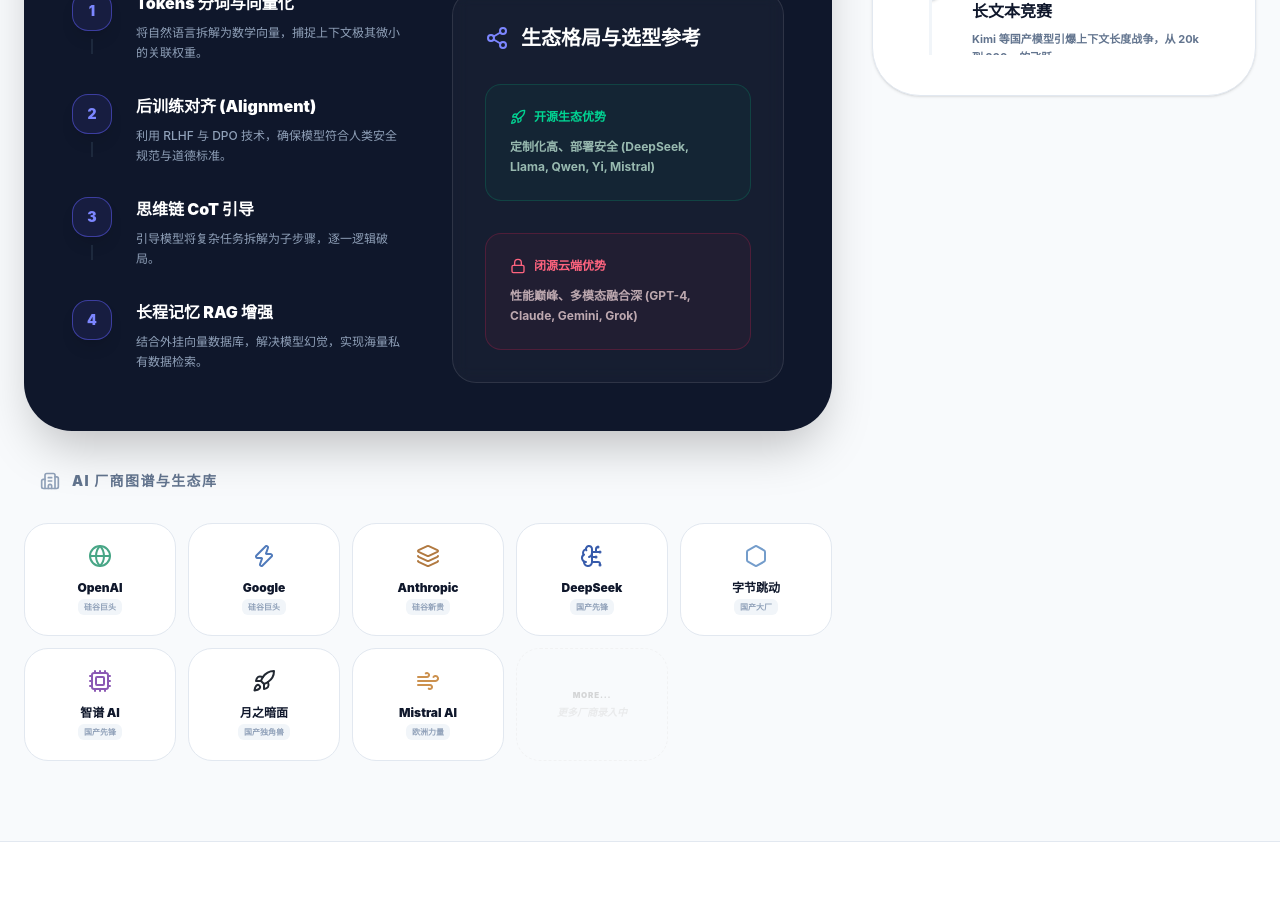
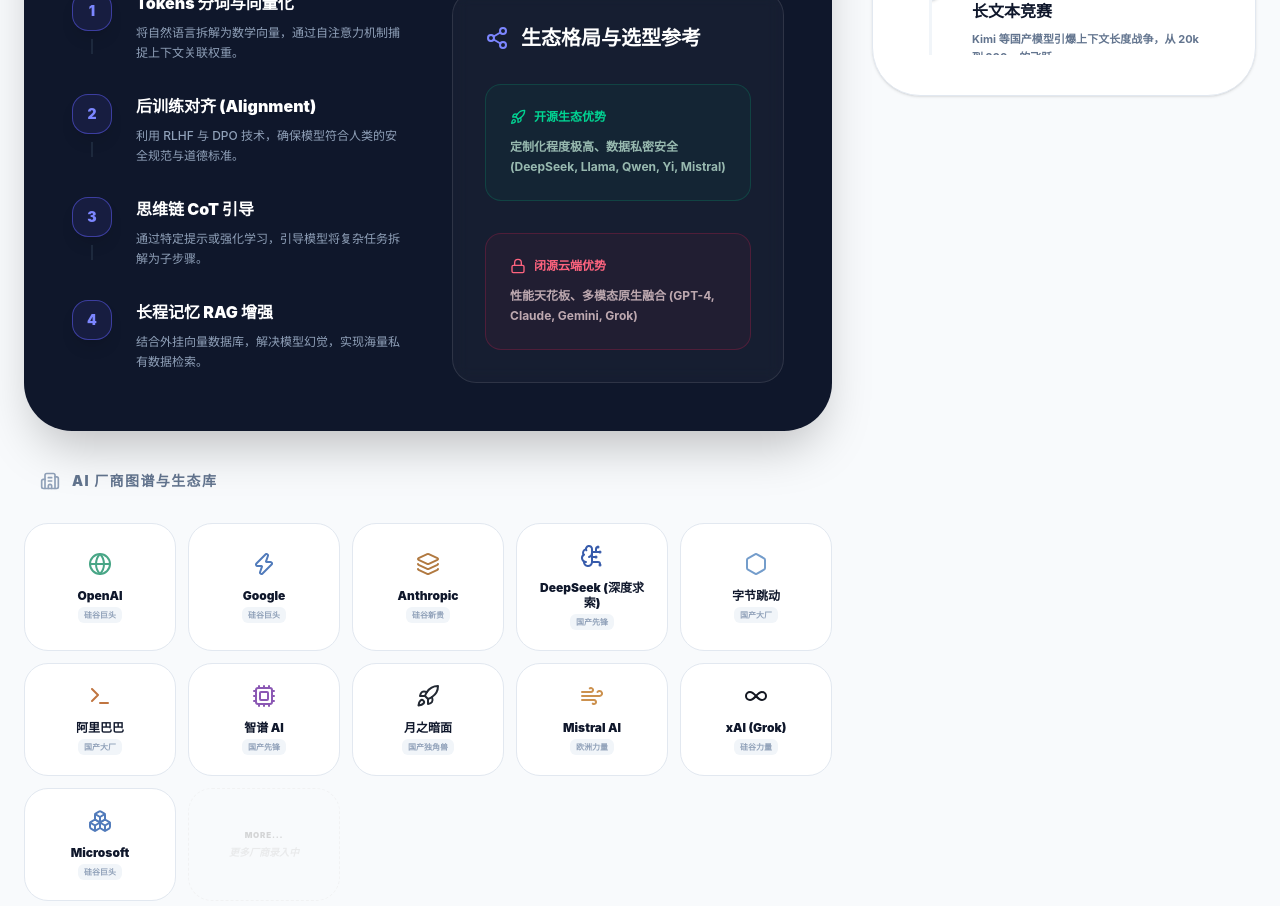
Before and after one commit to billowssun/ai-knowledge-pro, a React (Vite) app: page / in a window 1280 px wide. Shown: the part 680-1586 px from the top of the page. Built offline with nearby package versions, Linux system fonts and the light colour scheme.

Commit message:
Update App.jsx

```diff
--- a/src/App.jsx
+++ b/src/App.jsx
@@ -19,13 +19,15 @@
   { year: "1943", title: "神经元数学模型", desc: "McCulloch 和 Pitts 提出神经元的数学表达，为神经网络奠定逻辑基础。" },
   { year: "1950", title: "图灵测试", desc: "阿兰·图灵定义机器智能标准，提出“机器能思考吗？”的终极评判。" },
   { year: "1956", title: "达特茅斯会议", desc: "术语“人工智能”正式诞生，确立了 AI 作为一个独立的研究领域。" },
-  { year: "1966", title: "ELIZA 诞生", desc: "第一个能够模拟心理医生的聊天程序，展示了自然语言处理的潜力。" },
+  { year: "1966", title: "ELIZA 诞生", desc: "第一个能够模拟心理医生的聊天程序，展示了自然语言处理的初步潜力。" },
+  { year: "1986", title: "反向传播算法", desc: "Hinton 等人推广 BP 算法，解决了多层神经网络的训练难题。" },
   { year: "1997", title: "深蓝击败棋王", desc: "IBM 深蓝击败国际象棋冠军卡斯帕罗夫，暴力搜索算法的巅峰。" },
-  { year: "2012", title: "AlexNet 视觉革命", desc: "卷积神经网络在 ImageNet 大赛碾压传统算法，深度学习时代开启。" },
+  { year: "2006", title: "深度学习概念", desc: "Geoffrey Hinton 提出多层神经网络的有效训练方法，AI 进入第三次浪潮。" },
+  { year: "2012", title: "AlexNet 视觉革命", desc: "深度学习在 ImageNet 大赛碾压传统算法，神经网络开始统治视觉领域。" },
   { year: "2016", title: "AlphaGo 奇迹", desc: "DeepMind 击败围棋世界冠军，证明深度强化学习在复杂决策中的上限。" },
-  { year: "2017", title: "Transformer 降临", desc: "Google 提出 Attention 机制，彻底统一了 NLP 领域的底层架构。" },
-  { year: "2020", title: "GPT-3 & Scaling Law", desc: "证明了规模化可以产生令人惊叹的智能涌现，大模型赛道开启。" },
-  { year: "2022", title: "ChatGPT 全球引爆", desc: "生成式 AI 跨越奇点，AGI 路线图正式明晰，AI 走入全民时代。" },
+  { year: "2017", title: "Transformer 降临", desc: "Google 提出 Attention 机制，彻底统一了自然语言处理的底层架构。" },
+  { year: "2020", title: "GPT-3 发布", desc: "1750亿参数规模验证了 Scaling Law 的存在，AI 产生惊人的涌现能力。" },
+  { year: "2022", title: "ChatGPT 引爆全球", desc: "生成式 AI 跨越奇点，AGI 路线图正式明晰，AI 走入千家万户。" },
   { year: "2024", title: "视频与推理元年", desc: "Sora 模拟物理世界，o1 开启慢思考革命，AI 逻辑推理达到新高度。" },
   { year: "2026", title: "全能 Agent 时代", desc: "自主智能体全面爆发，AI 能够独立理解物理世界并执行长链路任务。" }
 ];
@@ -48,50 +50,59 @@
       { year: "2020", title: "GPT-3 涌现", desc: "1750亿参数规模引发智能涌现，AI 开始展示未被训练的代码与推理能力。" },
       { year: "2021", title: "GitHub Copilot", desc: "基于 Codex 模型，AI 正式进入程序员工作流，开启结对编程时代。" },
       { year: "2023", title: "长文本竞赛", desc: "Kimi 等国产模型引爆上下文长度战争，从 20k 到 200w 的飞跃。" },
-      { year: "2024", title: "o1 慢思考革命", desc: "OpenAI 引入强化学习生成的思维链，让模型具备逻辑预演能力。" },
-      { year: "2025", title: "DeepSeek R1 震撼开源", desc: "国产推理模型开源，打破了闭源公司对顶级推理能力的垄断。" }
+      { year: "2024", title: "o1 慢思考革命", desc: "OpenAI 引入强化学习生成的思维链，让模型具备了在回答前进行逻辑预演的能力。" },
+      { year: "2025", title: "DeepSeek R1 震撼开源", desc: "纯强化学习训练出的推理模型开源，打破了闭源公司对顶级推理能力的垄断。" }
     ],
     principles: {
       title: "自回归生成 (Autoregressive) 与 混合专家 (MoE)",
-      content: "大语言模型（LLM）的底层基于 Transformer 架构。2025 年主流模型已全面转向 MoE 架构，仅激活部分专家神经元，在保持智能密度的同时极大降低了成本。最新的强化学习算法则通过思维链（CoT）让模型在输出前进行多路径自我博弈。"
+      content: "大语言模型（LLM）的底层基于 Transformer 架构。2025 年主流模型已全面转向 MoE 架构，仅激活部分专家神经元。最新的强化学习算法则通过思维链（CoT）让模型在输出前进行多路径自我博弈。"
     },
     deepDive: {
       steps: [
-        { title: "Tokens 分词与向量化", desc: "将自然语言拆解为数学向量，捕捉上下文极其微小的关联权重。" },
-        { title: "后训练对齐 (Alignment)", desc: "利用 RLHF 与 DPO 技术，确保模型符合人类安全规范与道德标准。" },
-        { title: "思维链 CoT 引导", desc: "引导模型将复杂任务拆解为子步骤，逐一逻辑破局。" },
+        { title: "Tokens 分词与向量化", desc: "将自然语言拆解为数学向量，通过自注意力机制捕捉上下文关联权重。" },
+        { title: "后训练对齐 (Alignment)", desc: "利用 RLHF 与 DPO 技术，确保模型符合人类的安全规范与道德标准。" },
+        { title: "思维链 CoT 引导", desc: "通过特定提示或强化学习，引导模型将复杂任务拆解为子步骤。" },
         { title: "长程记忆 RAG 增强", desc: "结合外挂向量数据库，解决模型幻觉，实现海量私有数据检索。" }
       ],
       comparison: {
-        open: "定制化高、部署安全 (DeepSeek, Llama, Qwen, Yi, Mistral)",
-        closed: "性能巅峰、多模态融合深 (GPT-4, Claude, Gemini, Grok)"
+        open: "定制化程度极高、数据私密安全 (DeepSeek, Llama, Qwen, Yi, Mistral)",
+        closed: "性能天花板、多模态原生融合 (GPT-4, Claude, Gemini, Grok)"
       }
     },
     vendors: [
       { id: "v-openai", name: "OpenAI", logo: <Globe className="w-6 h-6 text-emerald-500" />, origin: "硅谷巨头", desc: "行业先行者", models: [
-        { name: "o1 / o3", type: "推理模型", status: "闭源", specs: { context: "200K", params: "未知", cost: "高" }, features: ["推理深度思考", "代码专家"], suitability: "高智力科研与算法。" },
-        { name: "GPT-4o", type: "旗舰基座", status: "闭源", specs: { context: "128K", params: "万亿", cost: "中" }, features: ["实时交互", "全能"], suitability: "万能个人助手。" }
+        { name: "o1 / o3", type: "推理模型", status: "闭源", specs: { context: "200K", params: "未知", cost: "高" }, features: ["推理深度思考", "复杂代码"], suitability: "高智力科研。" },
+        { name: "GPT-4o", type: "旗舰基座", status: "闭源", specs: { context: "128K", params: "万亿", cost: "中" }, features: ["实时音视频", "全能"], suitability: "万能个人助手。" }
       ]},
       { id: "v-google", name: "Google", logo: <Zap className="w-6 h-6 text-blue-500" />, origin: "硅谷巨头", desc: "AI 架构鼻祖", models: [
-        { name: "Gemini 2.0 Pro", type: "原生多模态", status: "闭源", specs: { context: "2M+", params: "巨型", cost: "中" }, features: ["超长上下文", "多模态原生"], suitability: "海量资料阅读分析。" }
+        { name: "Gemini 2.0 Pro", type: "原生多模态", status: "闭源", specs: { context: "2M+", params: "巨型", cost: "中" }, features: ["超长上下文", "原生多模态"], suitability: "海量资料阅读。" }
       ]},
       { id: "v-anthropic", name: "Anthropic", logo: <Layers className="w-6 h-6 text-amber-600" />, origin: "硅谷新贵", desc: "代码与逻辑王者", models: [
-        { name: "Claude 3.5 Sonnet", type: "创作/编程", status: "闭源", specs: { context: "200K", params: "未知", cost: "中" }, features: ["行文细腻", "编程第一"], suitability: "深度创作者与程序员。" }
+        { name: "Claude 3.5 Sonnet", type: "创作/编程", status: "闭源", specs: { context: "200K", params: "未知", cost: "中" }, features: ["行文极具人味", "代码极强"], suitability: "程序员与创作者。" }
       ]},
-      { id: "v-deepseek", name: "DeepSeek", logo: <BrainCircuit className="w-6 h-6 text-blue-600" />, origin: "国产先锋", desc: "开源之光", models: [
-        { name: "R1 / V3", type: "推理/通用", status: "开源", specs: { context: "128K", params: "671B", cost: "极低" }, features: ["推理比肩o1", "极致性价比"], suitability: "开发者本地部署首选。" }
+      { id: "v-deepseek", name: "DeepSeek (深度求索)", logo: <BrainCircuit className="w-6 h-6 text-blue-600" />, origin: "国产先锋", desc: "开源之光", models: [
+        { name: "R1 / V3", type: "推理/通用", status: "开源", specs: { context: "128K", params: "671B", cost: "极低" }, features: ["价格战神", "推理强"], suitability: "开发者首选。" }
       ]},
       { id: "v-bytedance", name: "字节跳动", logo: <Hexagon className="w-6 h-6 text-blue-400" />, origin: "国产大厂", desc: "应用之王", models: [
-        { name: "豆包 Pro", type: "大规模通用", status: "闭源", specs: { context: "256K", params: "MoE", cost: "极低" }, features: ["字节生态", "极高并发"], suitability: "商业应用大规模接入。" }
+        { name: "豆包 Pro", type: "大规模通用", status: "闭源", specs: { context: "256K", params: "MoE", cost: "极低" }, features: ["极高并发", "字节生态"], suitability: "海量C端接入。" }
       ]},
-      { id: "v-zhipu", name: "智谱 AI", logo: <CpuIcon className="w-6 h-6 text-purple-500" />, origin: "国产先锋", desc: "学术派巨头", models: [
-        { name: "GLM-4 / 5", type: "旗舰基座", status: "闭源/开源", specs: { context: "256K", params: "千亿级", cost: "中" }, features: ["ToolUse极强", "清华系底蕴"], suitability: "Agent 智能体构建。" }
+      { id: "v-alibaba", name: "阿里巴巴", logo: <Terminal className="w-6 h-6 text-orange-500" />, origin: "国产大厂", desc: "全能开源主力", models: [
+        { name: "Qwen 2.5 / 3", type: "旗舰基座", status: "开源", specs: { context: "128K-1M", params: "72B+", cost: "低" }, features: ["中文无敌", "工具调用强"], suitability: "企业级应用底座。" }
+      ]},
+      { id: "v-zhipu", name: "智谱 AI", logo: <CpuIcon className="w-6 h-6 text-purple-500" />, origin: "国产先锋", desc: "清华系学术派", models: [
+        { name: "GLM-4 / 5", type: "旗舰基座", status: "闭源/开源", specs: { context: "256K", params: "千亿级", cost: "中" }, features: ["ToolUse极强", "学术底蕴"], suitability: "Agent 智能体构建。" }
       ]},
       { id: "v-moonshot", name: "月之暗面", logo: <Rocket className="w-6 h-6 text-slate-800" />, origin: "国产独角兽", desc: "长文本先驱", models: [
-        { name: "Kimi k1.5", type: "超长文本", status: "闭源", specs: { context: "2M+", params: "未知", cost: "中" }, features: ["长文本解析", "搜索强"], suitability: "长文档、财报分析。" }
+        { name: "Kimi k1.5", type: "超长文本", status: "闭源", specs: { context: "2M+", params: "未知", cost: "中" }, features: ["超长记忆", "搜索增强"], suitability: "长文档分析。" }
       ]},
       { id: "v-mistral", name: "Mistral AI", logo: <Wind className="w-6 h-6 text-orange-400" />, origin: "欧洲力量", desc: "开源之王(欧洲)", models: [
-        { name: "Mistral Large 2", type: "开源基座", status: "开源", specs: { context: "128K", params: "123B", cost: "低" }, features: ["效率奇高", "多语言强"], suitability: "全球化业务处理。" }
+        { name: "Mistral Large 2", type: "开源基座", status: "开源", specs: { context: "128K", params: "123B", cost: "低" }, features: ["效率奇高", "多语言强"], suitability: "全球化业务。" }
+      ]},
+      { id: "v-xai", name: "xAI (Grok)", logo: <Infinity className="w-6 h-6 text-slate-900" />, origin: "硅谷力量", desc: "马斯克的AI", models: [
+        { name: "Grok-3", type: "超大规模", status: "闭源", specs: { context: "未知", params: "巨量", cost: "中" }, features: ["实时X数据", "不设限"], suitability: "实时新闻分析。" }
+      ]},
+      { id: "v-ms", name: "Microsoft", logo: <Boxes className="w-6 h-6 text-blue-500" />, origin: "硅谷巨头", desc: "集成之王", models: [
+        { name: "Phi-4", type: "高密度小模型", status: "开源", specs: { context: "128K", params: "14B", cost: "免" }, features: ["最强小模型", "教科书数据"], suitability: "端侧部署。" }
       ]}
     ]
   },
@@ -102,10 +113,10 @@
     color: "cyan",
     stats: { aesthetics: 95, speed: 92, control: 90 },
     history: [
-      { year: "2018", title: "StyleGAN", desc: "NVIDIA 发布，人脸生成达到“无法分辨虚实”的高度。" },
-      { year: "2022", title: "Diffusion 爆发", desc: "Stable Diffusion 与 Midjourney 席卷全球创作界。" },
+      { year: "2018", title: "StyleGAN", desc: "NVIDIA 标志着 AI 生成人脸达到“无法分辨虚实”的高度。" },
+      { year: "2022", title: "Diffusion 爆发", desc: "Stable Diffusion 与 Midjourney 开启 AIGC 图像元年。" },
       { year: "2023", title: "ControlNet 诞生", desc: "为扩散模型增加了线稿、姿态等精准控制能力。" },
-      { year: "2024", title: "FLUX 架构统一", desc: "结合 DiT 架构彻底解决了手部和文字排版难题。" }
+      { year: "2024", title: "FLUX 架构统一", desc: "结合 DiT 架构彻底解决了手部和文字生成的难题。" }
     ],
     principles: {
       title: "潜在扩散模型 (Latent Diffusion) 与 DiT",
@@ -113,7 +124,7 @@
     },
     deepDive: {
       steps: [
-        { title: "潜空间压缩", desc: "将图片压缩至特征空间进行演算，极大节省显存。" },
+        { title: "潜空间压缩", desc: "将高清图片压缩至特征空间进行运算，极大节省显存。" },
         { title: "反向扩散去噪", desc: "从纯噪声开始，通过多轮预测还原画面细节。" },
         { title: "语义对齐引导", desc: "确保画面中的每一个物件都符合提示词的语义分布。" },
         { title: "生成式超分", desc: "利用生成模型将草图瞬间扩充至 8K 电影级分辨率。" }
@@ -125,13 +136,16 @@
     },
     vendors: [
       { id: "i-mj", name: "Midjourney", logo: <Palette className="w-6 h-6 text-slate-800" />, origin: "独立团队", desc: "审美天花板", models: [
-        { name: "V7 / V6.1", type: "艺术基座", status: "闭源", specs: { context: "极致画质", params: "专有", cost: "订阅" }, features: ["艺术大师", "风格参考"], suitability: "高端创意设计。" }
+        { name: "V7 / V6.1", type: "艺术基座", status: "闭源", specs: { context: "极致画质", params: "专有", cost: "订阅" }, features: ["艺术大师", "风格一致"], suitability: "高端创意设计。" }
       ]},
       { id: "i-bfl", name: "BFL (Flux)", logo: <Wand2 className="w-6 h-6 text-cyan-600" />, origin: "欧洲力量", desc: "开源绘图新皇", models: [
-        { name: "FLUX 2 Pro", type: "DiT旗舰", status: "开源", specs: { context: "原生4K", params: "12B+", cost: "低" }, features: ["文字精准", "解剖学完美"], suitability: "专业微调首选。" }
+        { name: "FLUX 2 Pro / Dev", type: "DiT旗舰", status: "开源", specs: { context: "原生4K", params: "12B+", cost: "低" }, features: ["文字拼写准", "手部不崩"], suitability: "专业微调首选。" }
       ]},
       { id: "i-adobe", name: "Adobe", logo: <PenTool className="w-6 h-6 text-red-500" />, origin: "设计巨头", desc: "版权安全首选", models: [
         { name: "Firefly 4", type: "商用引擎", status: "闭源", specs: { context: "PS无缝", params: "未知", cost: "订阅" }, features: ["绝对版权安全", "矢量生成"], suitability: "商业合规设计。" }
+      ]},
+      { id: "i-google", name: "Google (Imagen)", logo: <Zap className="w-6 h-6 text-blue-500" />, origin: "硅谷巨头", desc: "语义理解之王", models: [
+        { name: "Imagen 3 / 4", type: "视觉基座", status: "闭源", specs: { context: "极高语义", params: "未知", cost: "API" }, features: ["听话度第一", "摄影感"], suitability: "长文字指令作图。" }
       ]},
       { id: "i-tencent", name: "腾讯混元", logo: <Component className="w-6 h-6 text-blue-500" />, origin: "国产大厂", desc: "国风专家", models: [
         { name: "Hunyuan-DiT", type: "中文原生", status: "开源", specs: { context: "高清", params: "1.5B", cost: "免费" }, features: ["最懂中文", "汉字直出"], suitability: "国风营销素材。" }
@@ -145,10 +159,10 @@
     color: "purple",
     stats: { voice: 96, music: 90, speed: 85 },
     history: [
-      { year: "2016", title: "WaveNet", desc: "Google 首次实现神经网络对原始音频波形的建模。" },
+      { year: "2016", title: "WaveNet", desc: "Google 发布，首次实现神经网络对音频波形的精准建模。" },
       { year: "2023", title: "零样本克隆", desc: "只需 3 秒参考音频即可完美复刻人类音色。" },
       { year: "2024", title: "Suno V4 革命", desc: "AI 音乐在音质、旋律、编曲上达到商业流行乐水准。" },
-      { year: "2025", title: "全原生流式对话", desc: "端到端语音直连，不再依赖文本中转，实现超自然交互。" }
+      { year: "2025", title: "全原生流式对话", desc: "语音直连不再依赖文字中转，实现超自然交互。" }
     ],
     principles: {
       title: "神经音频 Codec 与 流匹配 (Flow Matching)",
@@ -162,16 +176,16 @@
         { title: "端到端音乐解耦", desc: "实现人声、鼓点、伴奏的独立音轨分离与重构。" }
       ],
       comparison: {
-        open: "隐私安全、可微调各种方言 (CosyVoice, ChatTTS, FishSpeech)",
+        open: "隐私安全、可定制各种方言 (CosyVoice, ChatTTS, FishSpeech)",
         closed: "商业质感、渲染极速 (ElevenLabs, Suno, Udio, MiniMax)"
       }
     },
     vendors: [
       { id: "a-11labs", name: "ElevenLabs", logo: <Mic2 className="w-6 h-6 text-purple-600" />, origin: "硅谷独角兽", desc: "全球配音标杆", models: [
-        { name: "Multilingual V3", type: "拟人TTS", status: "闭源", specs: { context: "流式", params: "专有", cost: "高" }, features: ["顶级情绪", "零样本克隆"], suitability: "专业出海配音。" }
+        { name: "Multilingual V3", type: "拟人TTS", status: "闭源", specs: { context: "极低延迟", params: "专有", cost: "高" }, features: ["顶级情绪", "零样本克隆"], suitability: "专业出海配音。" }
       ]},
-      { id: "a-suno", name: "Suno / Udio", logo: <Sparkles className="w-6 h-6 text-pink-500" />, origin: "独立团队", desc: "流行乐之皇", models: [
-        { name: "Suno V4", type: "作曲模型", status: "闭源", specs: { context: "全曲", params: "未知", cost: "订阅" }, features: ["旋律感", "词曲结合"], suitability: "大众创作。" }
+      { id: "a-suno", name: "Suno", logo: <Sparkles className="w-6 h-6 text-pink-500" />, origin: "独立团队", desc: "流行乐之皇", models: [
+        { name: "Suno V4", type: "全场景音乐", status: "闭源", specs: { context: "完整单曲", params: "未知", cost: "订阅" }, features: ["旋律感", "歌词匹配"], suitability: "大众创作。" }
       ]},
       { id: "a-minimax", name: "MiniMax (海螺)", logo: <Wand2 className="w-6 h-6 text-blue-500" />, origin: "国产独角兽", desc: "情绪配音专家", models: [
         { name: "abab-audio", type: "拟人语音", status: "闭源", specs: { context: "流式", params: "专有", cost: "低" }, features: ["叹气笑声自然", "中文极佳"], suitability: "情感陪伴与解说。" }
@@ -211,7 +225,7 @@
         { name: "Sora", type: "旗舰视频", status: "闭源", specs: { context: "60s", params: "巨型", cost: "高" }, features: ["物理仿真", "多机位"], suitability: "电影级创作。" }
       ]},
       { id: "v-kling-vid", name: "快手 (可灵)", logo: <VideoIcon className="w-6 h-6 text-orange-600" />, origin: "国产大厂", desc: "动态表现第一", models: [
-        { name: "Kling 3.0", type: "视频基座", status: "闭源", specs: { context: "超长摄制", params: "大", cost: "中" }, features: ["动作幅度大", "一致性强"], suitability: "自媒体、微短剧。" }
+        { name: "Kling 3.0", type: "视频基座", status: "闭源", specs: { context: "超长摄制", params: "大", cost: "中" }, features: ["动作幅度大", "一致性强"], suitability: "短剧、自媒体。" }
       ]},
       { id: "v-runway-vid", name: "Runway", logo: <Triangle className="w-6 h-6 text-indigo-500" />, origin: "硅谷力量", desc: "后期工具专家", models: [
         { name: "Gen-3 Alpha", type: "高保真视频", status: "闭源", specs: { context: "10s", params: "未知", cost: "高" }, features: ["运动笔刷", "精准控制"], suitability: "专业后期视频流。" }
```
